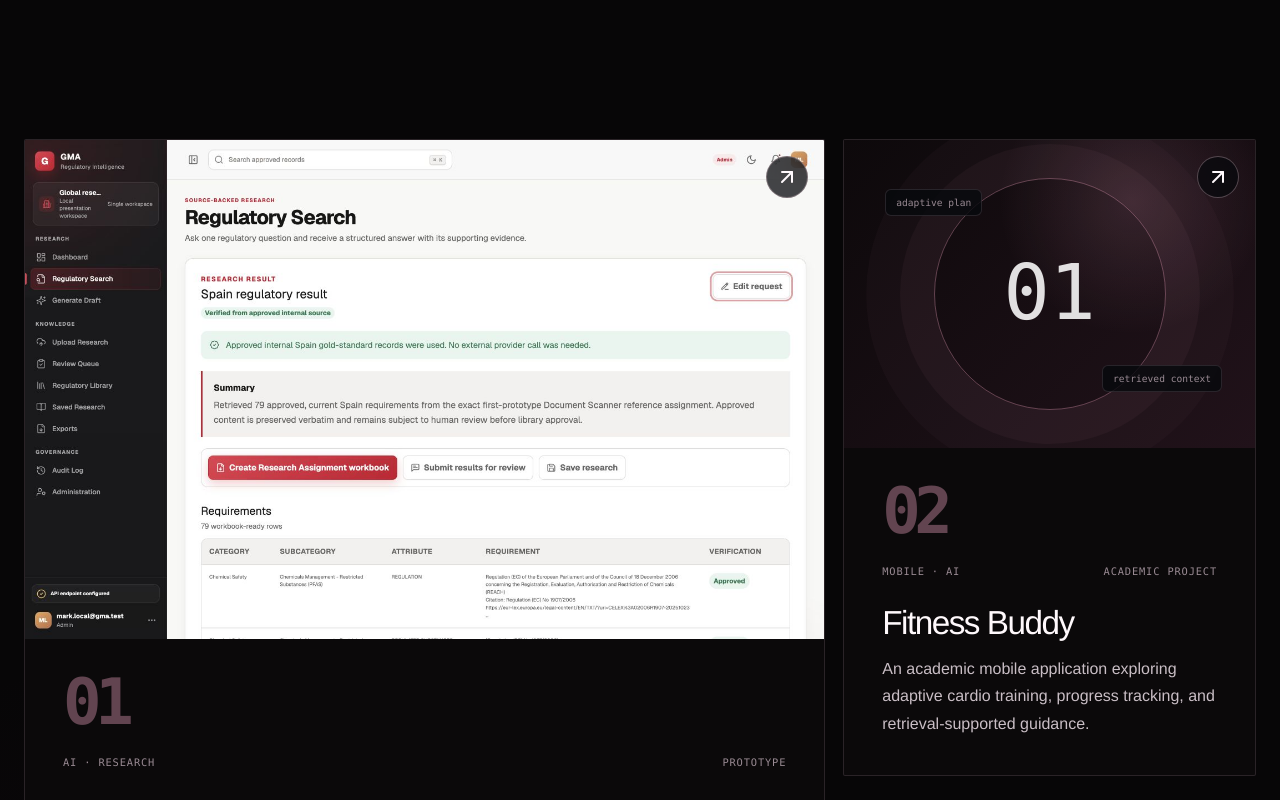
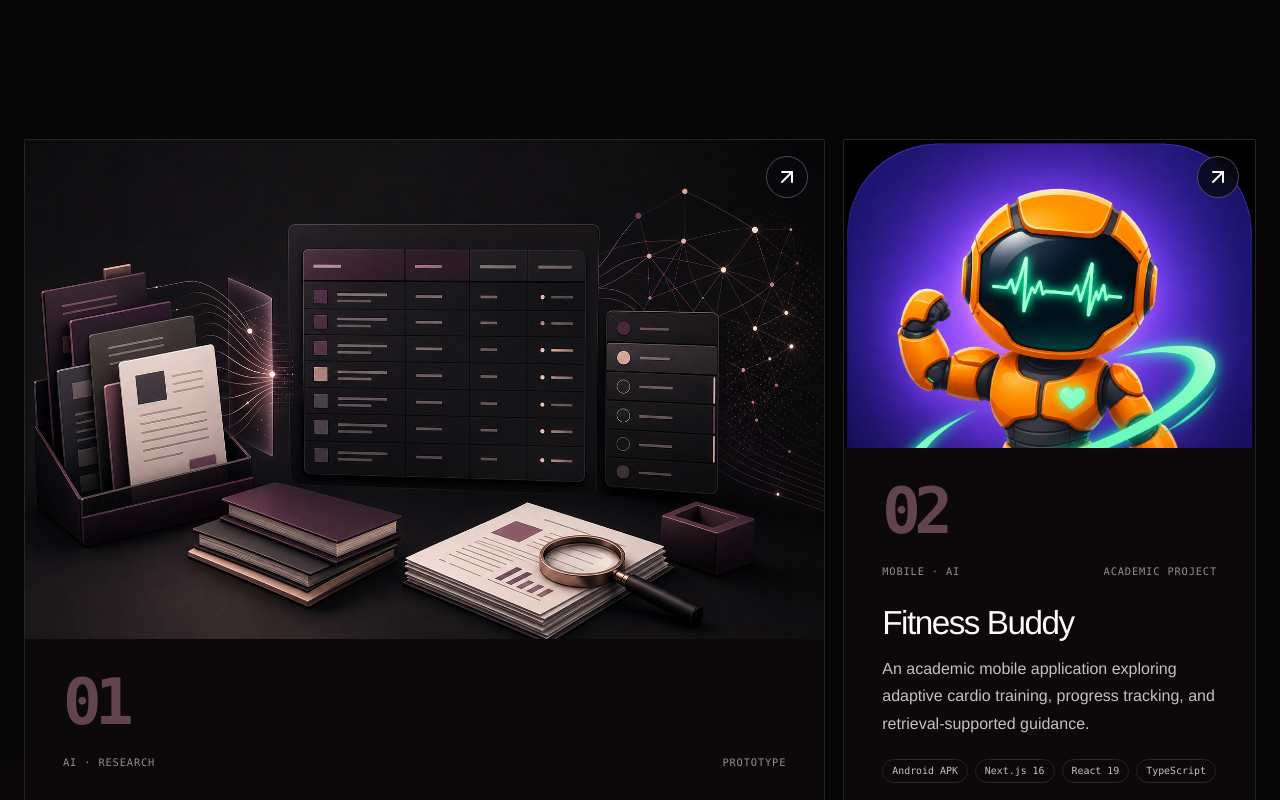
Before and after one commit to MrLister17/YvanPortfolio, a Next.js app: page / in a window 1280 px wide. Shown: the part 1100-1900 px from the top of the page. Built offline with nearby package versions, Linux system fonts and the light colour scheme; no server answers.

Commit message:
Add Fitness Buddy stack and project previews

```diff
--- a/src/components/project-card.tsx
+++ b/src/components/project-card.tsx
@@ -22,6 +22,7 @@ export function ProjectCard({
   const rectRef = useRef<DOMRect | null>(null);
   const frameRef = useRef<number | null>(null);
   const reduceMotion = useReducedMotion();
+  const preview = project.thumbnail ?? project.gallery[0];
 
   useEffect(() => () => {
     if (frameRef.current !== null) cancelAnimationFrame(frameRef.current);
@@ -62,12 +63,12 @@ export function ProjectCard({
       onPointerLeave={resetPointer}
     >
       <Link href={`/projects/${project.slug}`} className="project-media" aria-label={`View ${project.title} case study`}>
-        {project.gallery[0] ? (
+        {preview ? (
           <Image
-            src={project.gallery[0].src}
-            alt={project.gallery[0].alt}
-            width={project.gallery[0].width}
-            height={project.gallery[0].height}
+            src={preview.src}
+            alt={preview.alt}
+            width={preview.width}
+            height={preview.height}
             sizes={variant === "row" ? "(max-width: 900px) 100vw, 58vw" : lead ? "(max-width: 900px) 100vw, 66vw" : "(max-width: 900px) 100vw, 34vw"}
             loading={lead || index === 0 ? "eager" : "lazy"}
           />
--- a/src/content/projects.ts
+++ b/src/content/projects.ts
@@ -16,6 +16,13 @@ export const projects: Project[] = [
       "Designed and implemented the interface, API workflow, data services, AI-provider layer, review controls, and export path represented in this prototype.",
     timeframe: "2026",
     technologies: ["Next.js", "TypeScript", "FastAPI", "Python", "PostgreSQL", "pgvector"],
+    thumbnail: {
+      src: "/images/projects/gma/research-workflow-thumbnail.png",
+      alt: "Conceptual GMA Research Assistant preview showing source documents, structured evidence review, and retrieval connections",
+      caption: "Conceptual visual for the research workflow; not a live product capture.",
+      width: 1568,
+      height: 1003,
+    },
     gallery: [
       {
         src: "/images/projects/gma/regulatory-search.png",
@@ -120,9 +127,39 @@ export const projects: Project[] = [
     categories: ["Mobile", "AI", "Machine Learning"],
     featured: true,
     status: "Academic Project",
-    detailVerified: false,
-    technologies: [],
-    gallery: [],
+    role: "Mobile, full-stack, and AI application developer",
+    technologies: [
+      "Android APK",
+      "Next.js 16",
+      "React 19",
+      "TypeScript",
+      "Tailwind CSS 4",
+      "Python",
+      "JSON HTTP API",
+      "Groq Llama 4 Scout",
+      "sentence-transformers",
+      "FAISS",
+      "NumPy",
+      "SQLite",
+      "Drizzle",
+      "CSV / JSON",
+      "Firebase Admin",
+      "Vercel",
+      "Cloudflare Workers",
+      "vinext",
+      "OpenAI libraries",
+      "Hugging Face libraries",
+      "Pandas",
+      "Uvicorn",
+      "FastAPI",
+    ],
+    gallery: [{
+      src: "/images/projects/fitness/fitness-buddy-icon.png",
+      alt: "Fitness Buddy orange wellness robot icon with a heart-rate display",
+      caption: "Fitness Buddy project icon supplied by Yvan Ramirez.",
+      width: 1254,
+      height: 1254,
+    }],
     problem:
       "Generic fitness plans can overlook user context and make progress difficult to interpret. Fitness Buddy explores a more adaptive application experience while keeping AI-supported guidance educational rather than medical.",
     users: "The supplied project summary describes people seeking structured cardiovascular training and progress feedback.",
@@ -142,7 +179,7 @@ export const projects: Project[] = [
     lessons: [],
     challenges: [],
     visibilityNote:
-      "The public case study is intentionally limited to the supplied high-level project summary. Contribution details, technology stack, architecture, outcomes, repository, APK, evaluation metrics, and screenshots remain hidden until verified.",
+      "This public overview reflects the supplied Fitness Buddy build stack. The project remains an educational fitness application and does not provide medical advice or medical-device functionality.",
     seo: {
       title: "Fitness Buddy Case Study",
       description:
--- a/src/types/project.ts
+++ b/src/types/project.ts
@@ -36,6 +36,7 @@ export type Project = {
   detailVerified?: boolean;
   timeframe?: string;
   technologies: string[];
+  thumbnail?: ProjectImage;
   gallery: ProjectImage[];
   problem: string;
   users: string;
```
Also changed, not shown: public/images/projects/fitness/fitness-buddy-icon.png (added), public/images/projects/gma/research-workflow-thumbnail.png (added).
